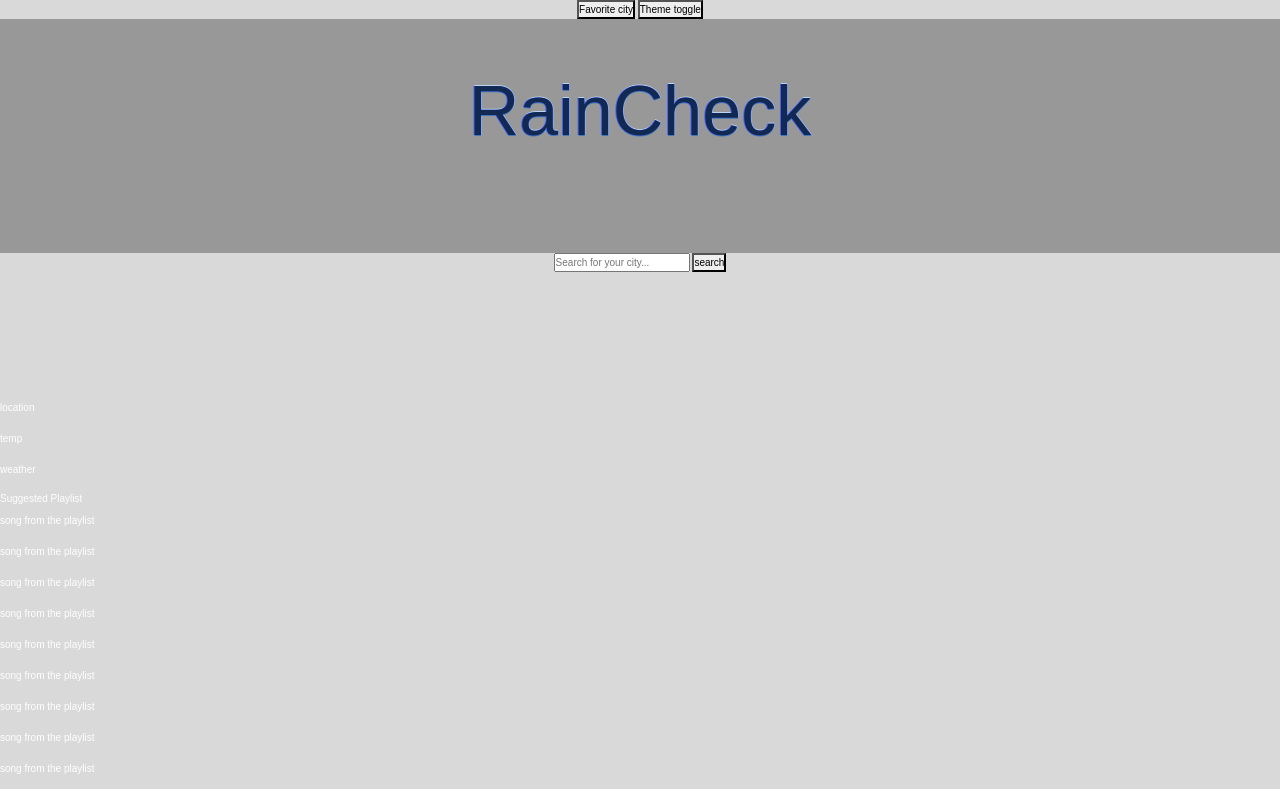
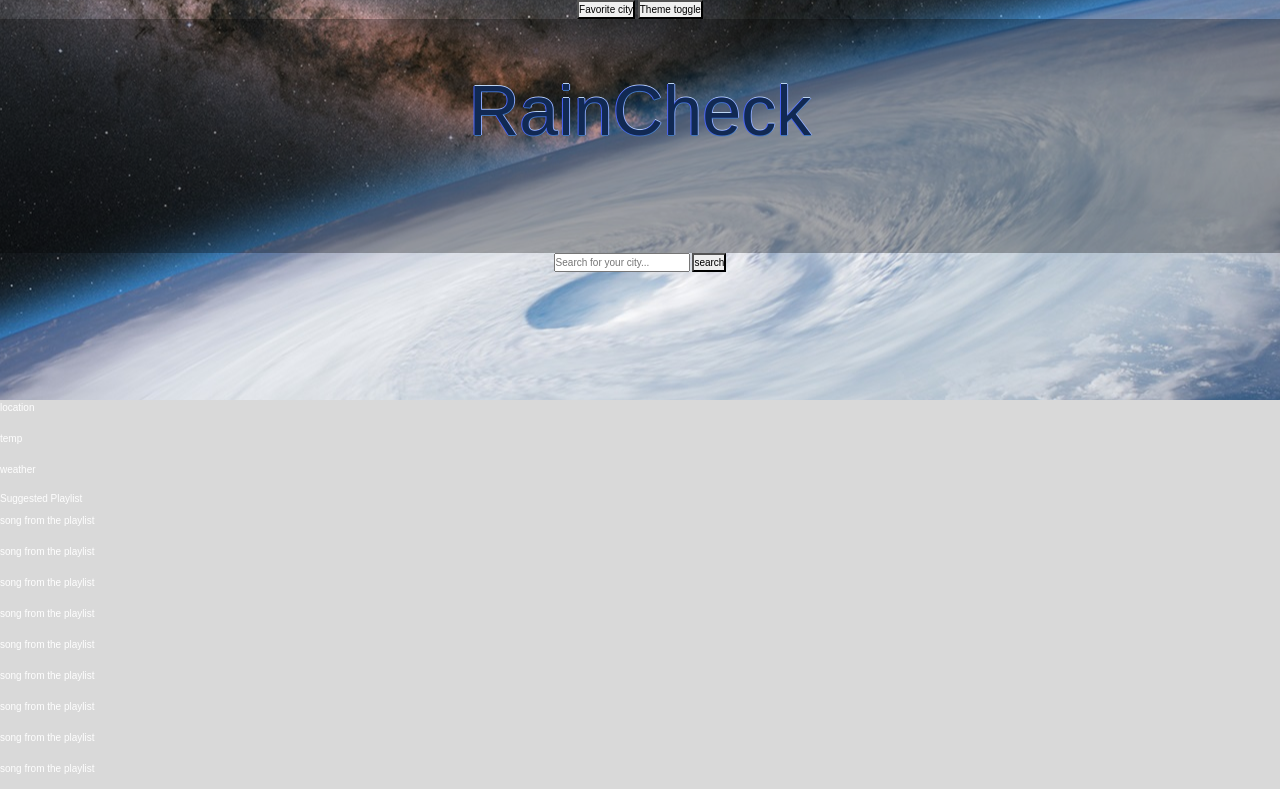
Before and after one commit to Matt-Carpenter-12/raincheck-project, a plain HTML site: page index.html in a window 1280 px wide. Shown: the top 789 px of the page. Drawn offline with nearby package versions, Linux system fonts and the light colour scheme; the site is published under a folder, as on GitHub Pages, so addresses that start at the root find nothing.

Commit message:
fixed bg image bug

```diff
--- a/Assets/style.css
+++ b/Assets/style.css
@@ -25,7 +25,7 @@ header {
   height: 400px;
   margin-top: 0px;
   margin-bottom: 0px;
-  background-image: url(/Assets/Images/Hurricane\ from\ space.jpeg);
+  background-image: url(./Images/Hurricane\ from\ space.jpeg);
   background-position: center;
 }
 
```
